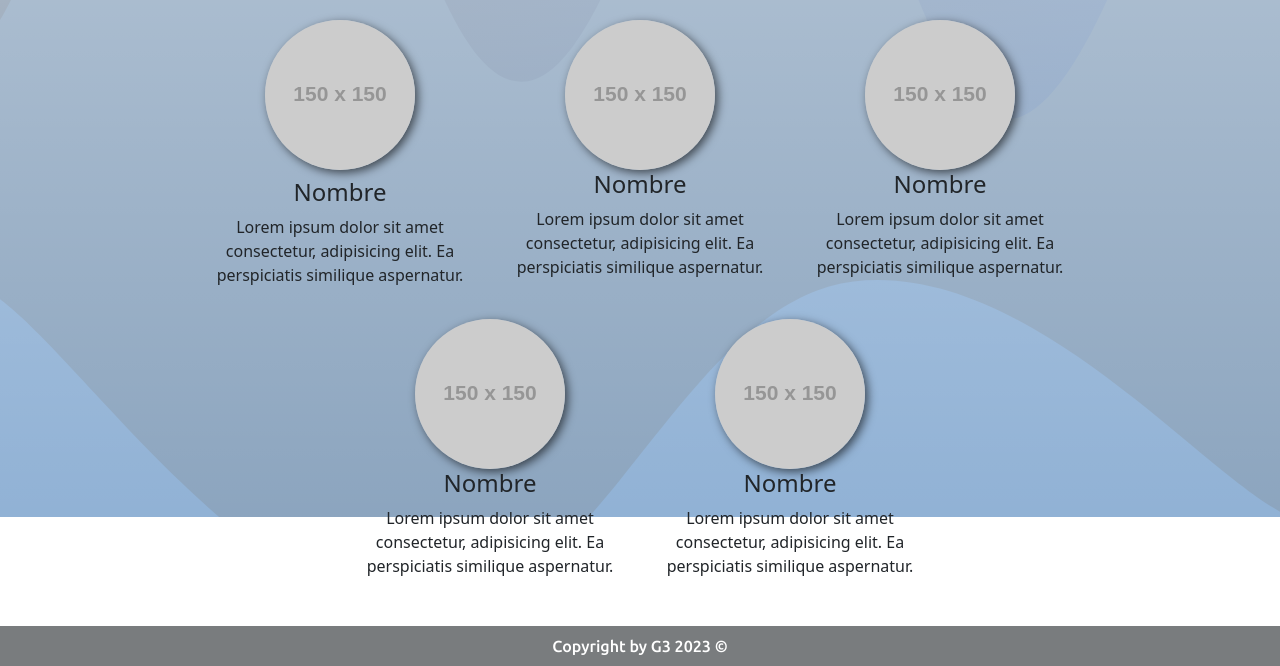
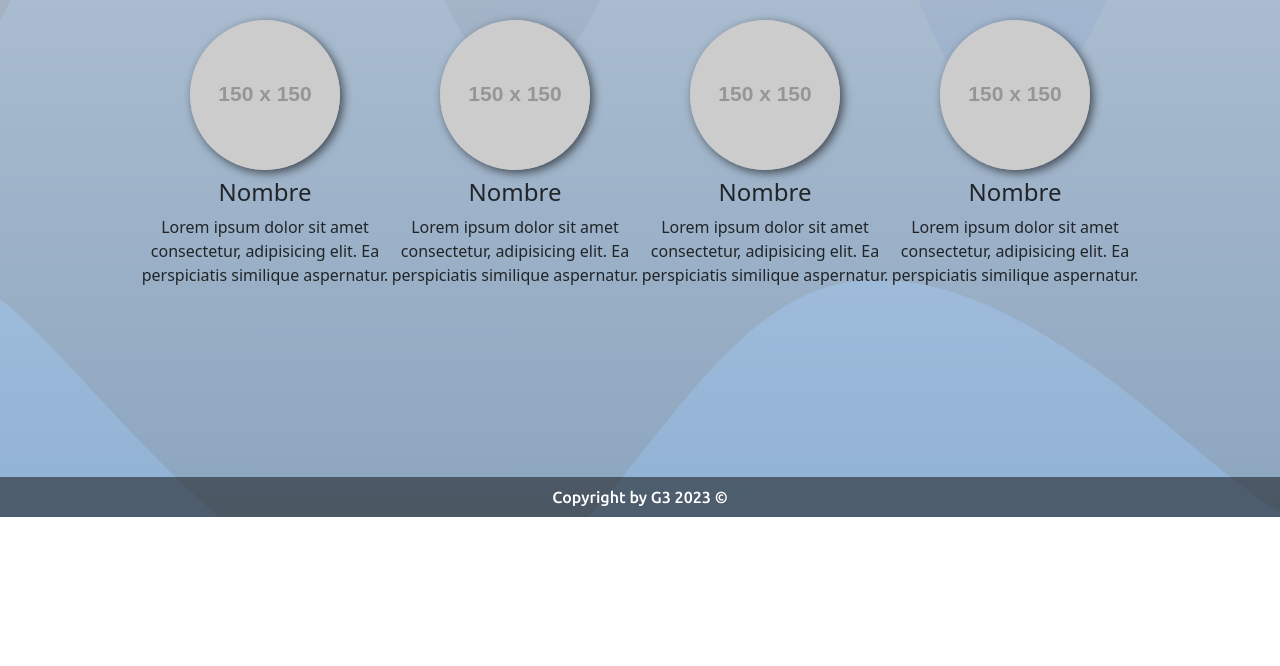
Before and after one commit to pablorito14/ArgentinaPrograma-Integrador-alt, a plain HTML site: page pages/about.html in a window 1280 px wide. Shown: the part 283-949 px from the top of the page. After the commit the page ends 800 px from the top, so only its background shows below. Drawn offline with nearby package versions, Linux system fonts and the light colour scheme; placeholder pictures from the web are drawn by us.

Commit message:
mejoras pagina about

```diff
--- a/assets/css/style.css
+++ b/assets/css/style.css
@@ -82,7 +82,7 @@ label.error{
   /* ABOUT */
 
   .profile-info{
-    max-width: 300px;
+    max-width: 250px;
 
   }
 
--- a/pages/about.html
+++ b/pages/about.html
@@ -60,7 +60,7 @@
         </div>
         <div class="profile-info">
           <img class="img-fluid rounded-circle custom-shadow" src="https://via.placeholder.com/150x150" alt="">
-          <div>
+          <div class="mt-2">
             <h4>Nombre</h4>
             <p>Lorem ipsum dolor sit amet consectetur, adipisicing elit. Ea perspiciatis similique aspernatur.</p>
           </div>
@@ -68,7 +68,7 @@
         </div>
         <div class="profile-info">
           <img class="img-fluid rounded-circle custom-shadow" src="https://via.placeholder.com/150x150" alt="">
-          <div>
+          <div class="mt-2">
             <h4>Nombre</h4>
             <p>Lorem ipsum dolor sit amet consectetur, adipisicing elit. Ea perspiciatis similique aspernatur.</p>
           </div>
@@ -76,15 +76,7 @@
         </div>
         <div class="profile-info">
           <img class="img-fluid rounded-circle custom-shadow" src="https://via.placeholder.com/150x150" alt="">
-          <div>
-            <h4>Nombre</h4>
-            <p>Lorem ipsum dolor sit amet consectetur, adipisicing elit. Ea perspiciatis similique aspernatur.</p>
-          </div>
-
-        </div>
-        <div class="profile-info">
-          <img class="img-fluid rounded-circle custom-shadow" src="https://via.placeholder.com/150x150" alt="">
-          <div>
+          <div class="mt-2">
             <h4>Nombre</h4>
             <p>Lorem ipsum dolor sit amet consectetur, adipisicing elit. Ea perspiciatis similique aspernatur.</p>
           </div>
```
